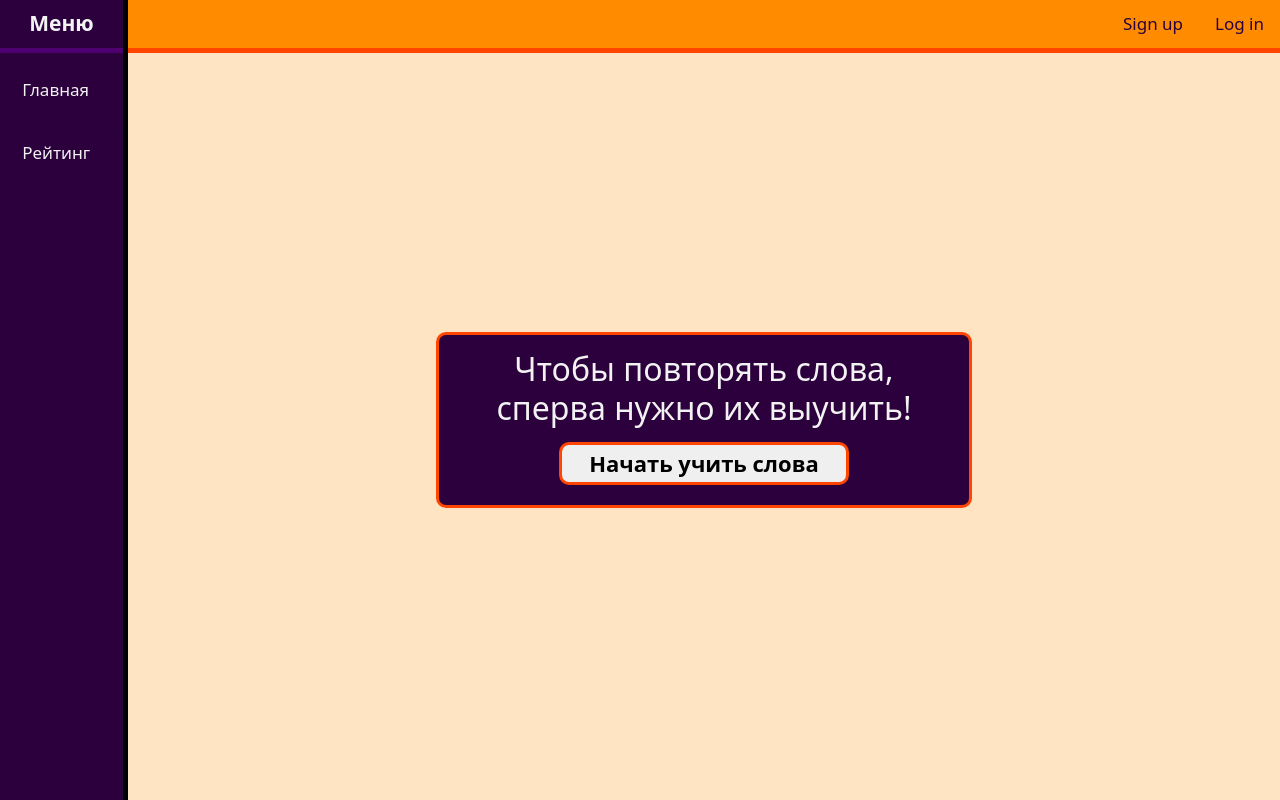
After one commit to MeaTael/course_project, a Django app: template home/templates/home/nothingToRepeatPage.html in a window 1280 px wide. The commit adds this page. Run offline with Django 4.2, Linux system fonts and the light colour scheme; the template is opened without the code that fills it, so the values that code supplies are empty; parts of the project's set-up code (start-up, migrations or seed data) failed here and were passed over; some libraries are stand-ins or nearby versions.

Commit message:
added nothing to repeat page

```diff
--- a/home/static/home/css/learn-repeat.css
+++ b/home/static/home/css/learn-repeat.css
@@ -74,7 +74,17 @@ h1 {
     border-radius: 10px;
 }
 
-.button:hover {
+.button-learn {
+    width: 70%;
+    margin-left: 15%;
+    line-height: 35px;
+    font-size: 22px;
+    font-weight: bold;
+    border: 3px solid orangered;
+    border-radius: 10px;
+}
+
+.button:hover, .button-learn:hover {
     background: orangered;
     border: 3px solid #f2f2f2;
     transform: scale(1.05);
@@ -96,3 +106,9 @@ h1 {
     text-align: center;
     color: red;
 }
+
+.repeat-fail-header {
+    text-align: center;
+    margin-top: 15px;
+    margin-bottom: 15px;
+}
--- /dev/null
+++ b/home/templates/home/nothingToRepeatPage.html
@@ -0,0 +1,24 @@
+{% extends 'home/layout.html' %}
+{% load static %}
+
+{% block title %}
+    Необходимо выучить слова!
+{% endblock %}
+
+{% block repeatclass %}
+    active
+{% endblock %}
+
+{% block content %}
+
+    <div class="content-section">
+        <link rel="stylesheet" href="{% static 'home/css/learn-repeat.css' %}">
+        <div class="form-container-repeat">
+            <h2 class="repeat-fail-header">Чтобы повторять слова,<br>сперва нужно их выучить!</h2>
+            <form class="form-buttons" action="{% url 'learn' %}">
+                <button class="button-learn">Начать учить слова</button>
+            </form>
+        </div>
+    </div>
+
+{% endblock %}
--- a/home/views.py
+++ b/home/views.py
@@ -40,6 +40,8 @@ def learn(request):
 
 def repeat(request):
     words = json.loads(request.user.profile.learned_words)
+    if len(words) == 0:
+        return render(request, 'home/nothingToRepeatPage.html')
     word_to_check = sorted(words.keys(), key=lambda x: -words[x]['forgeting_coef'])[0]
     message = words[word_to_check]["translate"]
     if request.method == 'POST':
```
